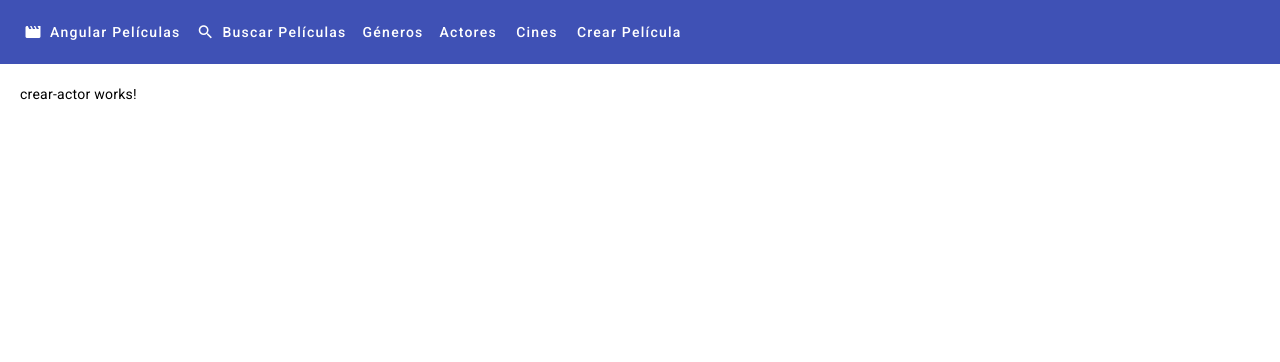
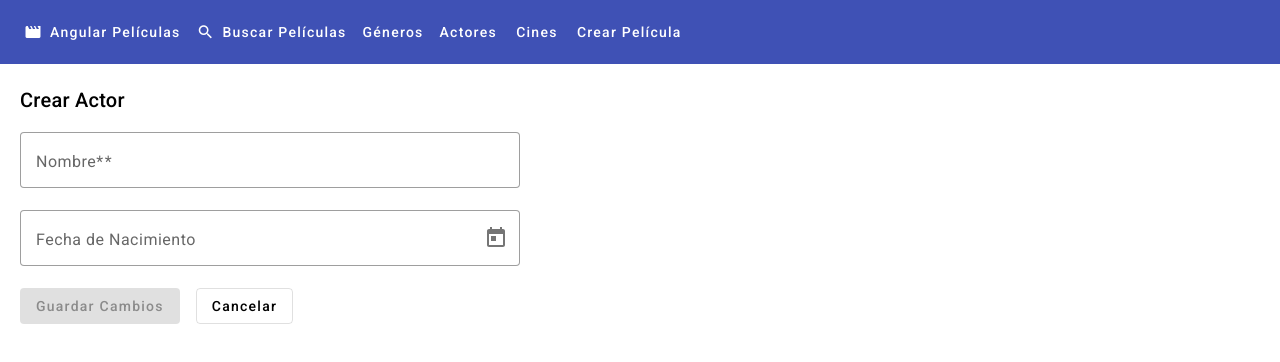
Before and after one commit to acorderocabrera1986/frontend_angular, an Angular app in the folder front-end/: page /actores/crear in a window 1280 px wide. Shown: the top 362 px of the page. Built offline with nearby package versions, Linux system fonts and the light colour scheme.

Commit message:
issue-commit-formulario-actores

```diff
--- a/front-end/package.json
+++ b/front-end/package.json
@@ -21,7 +21,7 @@
     "@angular/platform-browser-dynamic": "^15.2.0",
     "@angular/router": "^15.2.0",
     "rxjs": "~7.8.0",
-    "tslib": "^2.3.0",
+    "tslib": "^2.6.0",
     "zone.js": "~0.12.0"
   },
   "devDependencies": {
--- /dev/null
+++ b/front-end/src/app/actores/actor.ts
@@ -0,0 +1,4 @@
+export interface actorCreacionDTO{
+    nombre: string;
+    fechaNacimiento: Date;
+}
--- a/front-end/src/app/actores/crear-actor/crear-actor.component.html
+++ b/front-end/src/app/actores/crear-actor/crear-actor.component.html
@@ -1 +1,3 @@
-<p>crear-actor works!</p>
+<h2>Crear Actor</h2>
+
+<app-formulario-actores (submit)="guardarCambios($event)"></app-formulario-actores>
--- a/front-end/src/app/actores/crear-actor/crear-actor.component.ts
+++ b/front-end/src/app/actores/crear-actor/crear-actor.component.ts
@@ -1,10 +1,17 @@
-import { Component } from '@angular/core';
+import { Component, OnInit } from '@angular/core';
+import { actorCreacionDTO } from '../actor';
 
 @Component({
   selector: 'app-crear-actor',
   templateUrl: './crear-actor.component.html',
   styleUrls: ['./crear-actor.component.css']
 })
-export class CrearActorComponent {
+export class CrearActorComponent implements OnInit{
+  constructor(){}
+  ngOnInit(): void {
 
+  }
+  guardarCambios(actor: actorCreacionDTO){
+    console.log(actor)
+  }
 }
--- a/front-end/src/app/actores/editar-actor/editar-actor.component.html
+++ b/front-end/src/app/actores/editar-actor/editar-actor.component.html
@@ -1 +1,2 @@
-<p>editar-actor works!</p>
+<h2>Editar Actor</h2>
+<app-formulario-actores [modelo]="modelo" (submit)="guardarCambios($event)"></app-formulario-actores>
--- a/front-end/src/app/actores/editar-actor/editar-actor.component.ts
+++ b/front-end/src/app/actores/editar-actor/editar-actor.component.ts
@@ -1,17 +1,21 @@
-import { Component } from '@angular/core';
+import { Component, OnInit } from '@angular/core';
 import { ActivatedRoute } from '@angular/router';
+import { actorCreacionDTO } from '../actor';
 
 @Component({
   selector: 'app-editar-actor',
   templateUrl: './editar-actor.component.html',
   styleUrls: ['./editar-actor.component.css'],
 })
-export class EditarActorComponent {
+export class EditarActorComponent implements OnInit{
   constructor(private activatedRoute: ActivatedRoute) {}
-
+  modelo: actorCreacionDTO = {nombre: 'Antonio Cordero Cabrera', fechaNacimiento: new Date()}
   ngOnInit(): void {
     this.activatedRoute.params.subscribe((params) => {
       // alert(params['id'])
     });
   }
+  guardarCambios(actor: actorCreacionDTO){
+    console.log(actor)
+  }
 }
--- /dev/null
+++ b/front-end/src/app/actores/formulario-actores/formulario-actores.component.css
@@ -0,0 +1,11 @@
+form{
+    max-width: 500px;
+}
+
+mat-form-field{
+    width: 100%;
+}
+
+button{
+    margin-right: 1rem;
+}
--- /dev/null
+++ b/front-end/src/app/actores/formulario-actores/formulario-actores.component.html
@@ -0,0 +1,23 @@
+<form (submit)="onSubmit()" [formGroup]="form">
+  <mat-form-field appearance="outline">
+    <mat-label>Nombre*</mat-label>
+    <input formControlName="nombre" matInput />
+    <mat-error>El campo Nombre es requerido</mat-error>
+  </mat-form-field>
+  <mat-form-field appearance="outline">
+    <mat-label>Fecha de Nacimiento</mat-label>
+    <input
+      formControlName="fechaNacimiento"
+      matInput
+      [matDatepicker]="picker"
+    />
+    <mat-datepicker-toggle matSuffix [for]="picker"></mat-datepicker-toggle>
+    <mat-datepicker #picker></mat-datepicker>
+  </mat-form-field>
+  <div>
+    <button mat-flat-button color="primary" [disabled]="form.invalid">
+      Guardar Cambios
+    </button>
+    <a mat-stroked-button routerLink="/actores">Cancelar</a>
+  </div>
+</form>
--- /dev/null
+++ b/front-end/src/app/actores/formulario-actores/formulario-actores.component.ts
@@ -0,0 +1,33 @@
+import { Component, EventEmitter, Input, OnInit, Output } from '@angular/core';
+import { FormBuilder, FormGroup, Validators } from '@angular/forms';
+import { actorCreacionDTO } from '../actor';
+
+@Component({
+  selector: 'app-formulario-actores',
+  templateUrl: './formulario-actores.component.html',
+  styleUrls: ['./formulario-actores.component.css'],
+})
+export class FormularioActoresComponent implements OnInit {
+  constructor(private formBuilder: FormBuilder) {}
+  form!: FormGroup;
+
+  @Input()
+  modelo!: actorCreacionDTO;
+
+  @Output()
+  submit: EventEmitter<actorCreacionDTO> = new EventEmitter<actorCreacionDTO>();
+
+  ngOnInit(): void {
+    this.form = this.formBuilder.group({
+      nombre: ['', { validators: [Validators.required] }],
+      fechaNacimiento: '',
+    });
+
+    if (this.modelo !== undefined) {
+      this.form.patchValue(this.modelo);
+    }
+  }
+  onSubmit() {
+    this.submit.emit(this.form.value);
+  }
+}
--- a/front-end/src/app/app.module.ts
+++ b/front-end/src/app/app.module.ts
@@ -24,6 +24,7 @@ import { EditarPeliculaComponent } from './peliculas/editar-pelicula/editar-peli
 import { ReactiveFormsModule } from '@angular/forms';
 import { FormularioGeneroComponent } from './generos/formulario-genero/formulario-genero.component';
 import { FiltroPeliculasComponent } from './peliculas/filtro-peliculas/filtro-peliculas.component';
+import { FormularioActoresComponent } from './actores/formulario-actores/formulario-actores.component';
 
 @NgModule({
   declarations: [
@@ -46,6 +47,7 @@ import { FiltroPeliculasComponent } from './peliculas/filtro-peliculas/filtro-pe
     EditarPeliculaComponent,
     FormularioGeneroComponent,
     FiltroPeliculasComponent,
+    FormularioActoresComponent,
   ],
   imports: [BrowserModule, AppRoutingModule, BrowserAnimationsModule, MaterialModule, ReactiveFormsModule],
   providers: [],
--- a/front-end/src/app/material/material.module.ts
+++ b/front-end/src/app/material/material.module.ts
@@ -7,10 +7,12 @@ import { MatFormFieldModule } from '@angular/material/form-field'
 import { MatInputModule } from '@angular/material/input'
 import { MatSelectModule } from '@angular/material/select'
 import { MatCheckboxModule } from '@angular/material/checkbox'
+import { MatDatepickerModule } from '@angular/material/datepicker'
+import { MatNativeDateModule } from '@angular/material/core'
 
 @NgModule({
   declarations: [],
-  exports: [MatToolbarModule, MatIconModule, MatButtonModule, MatFormFieldModule, MatInputModule, MatSelectModule, MatCheckboxModule],
+  exports: [MatToolbarModule, MatIconModule, MatButtonModule, MatFormFieldModule, MatInputModule, MatSelectModule, MatCheckboxModule, MatDatepickerModule, MatNativeDateModule],
   imports: [CommonModule],
 })
 export class MaterialModule {}
```
Also changed, not shown: 1 other file (tests, documents, lock files or other folders).
